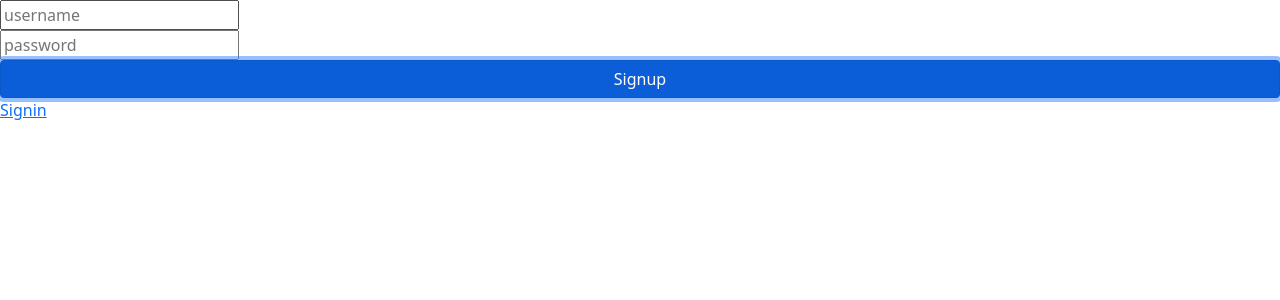
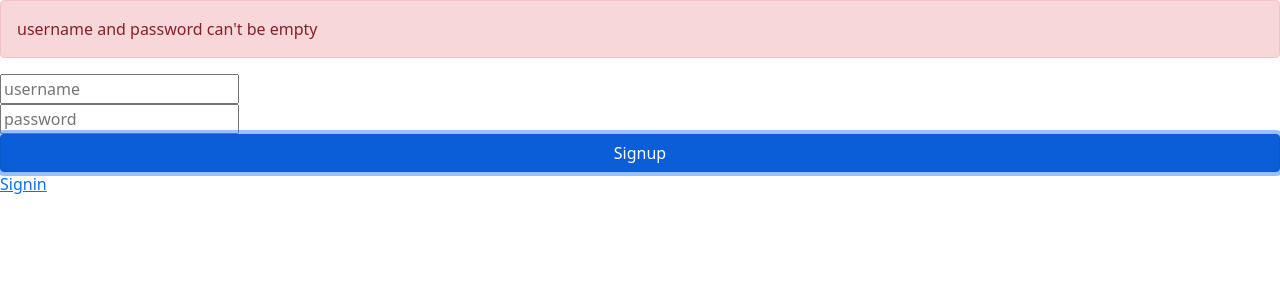
Before and after one commit to srinivas1591/mhcs, a React (Create React App) app: page /signup in a window 1280 px wide. Both pictures are taken after a click on the button "Signup". Shown: the top 300 px of the page. Built offline with nearby package versions, Linux system fonts and the light colour scheme; no server answers.

Commit message:
alerts included

```diff
--- a/src/authentication/AuthProvider.js
+++ b/src/authentication/AuthProvider.js
@@ -1,5 +1,6 @@
 import React , { useEffect , useState , useContext  } from 'react'
 import { auth } from '../firebase'
+import  { useHistory } from 'react-router-dom'
 
 const AuthContext = React.createContext();
 
@@ -11,6 +12,8 @@ export function useAuth()
 const AuthProvider = ({children}) => {
 
     const [currentUser , setCurrentUser] =useState()
+    const [warning , setWarning] = useState()
+    const history = useHistory()
 
     useEffect(() => {
         auth.onAuthStateChanged(user => {
@@ -21,20 +24,22 @@ const AuthProvider = ({children}) => {
     async function signup(username,password){
         try{
             await auth.createUserWithEmailAndPassword(username,password)
-
+            console.log(auth)
+            if(auth)
+                history.push('/')
         }
         catch(e){
-            console.log(e.code)
+            setWarning(e)
         }
     }
-
     async function signin(username , password){
             try{
                 await auth.signInWithEmailAndPassword(username,password)
-
+                if(auth)
+                    history.push('/')
             }
             catch(e){
-                console.log(e.message)
+                setWarning(e)
             }
         }
 
@@ -42,7 +47,8 @@ const AuthProvider = ({children}) => {
         currentUser ,
         signup ,
         logout ,
-        signin
+        signin ,
+        warning
     }
 
     async function logout(){
--- a/src/authentication/Signin.js
+++ b/src/authentication/Signin.js
@@ -1,6 +1,6 @@
-import React , { useRef } from 'react'
+import React , { useRef ,useState} from 'react'
 import { useAuth } from './AuthProvider'
-import { Form , Button } from 'react-bootstrap'
+import { Form , Button ,Alert} from 'react-bootstrap'
 import { Link ,useHistory } from 'react-router-dom'
 
 const Signin = () => {
@@ -8,11 +8,18 @@ const Signin = () => {
     const passRef = useRef()
     const { signin } = useAuth()
     const history = useHistory()
+    const { warning } =useAuth()
+    const [error , setError] = useState()
     async function handlesignin()
     {
         try{
-            await signin(userRef.current.value , passRef.current.value)
-            history.push('/')
+            if((passRef.current.value).trim().length!==0 && (userRef.current.value).trim().length!==0){
+                await signin(userRef.current.value , passRef.current.value)
+                history.push('/')
+            }
+            else{
+                setError("username and password can't be empty")
+            }
         }
         catch(e){
             console.log(e)
@@ -21,6 +28,8 @@ const Signin = () => {
 
     return (
         <div>
+            {warning && <Alert variant="danger">{(warning.code).slice(5,)}</Alert>}
+            {error && <Alert variant="danger">{error}</Alert>}
             <Form>
                 <input type="text" ref= { userRef } placeholder="username"/>
                 <input type="password" ref= { passRef } placeholder="password"/>
--- a/src/authentication/Signup.js
+++ b/src/authentication/Signup.js
@@ -1,32 +1,34 @@
-import React , { useRef } from 'react'
-import { Button , Form } from 'react-bootstrap'
+import React , { useRef ,useState} from 'react'
+import { Button , Form ,Alert} from 'react-bootstrap'
 import { useAuth } from './AuthProvider'
 import 'bootstrap/dist/css/bootstrap.min.css'
-import { Link ,useHistory} from 'react-router-dom'
-
+import { Link} from 'react-router-dom'
 
 const Signup = () => {
 
     const userRef = useRef()
     const passRef = useRef()
-    const { signup } = useAuth()
-    const { currentUser } = useAuth()
-    const history = useHistory()
-
-
+    const { signup ,warning} = useAuth()
+    const [error , setError] = useState()
     async function handlesignup(){
         try{
-            await signup(userRef.current.value , passRef.current.value)
-            history.push("/")
+            if((passRef.current.value).trim().length!==0 && (userRef.current.value).trim().length!==0){
+                await signup(userRef.current.value , passRef.current.value)
+            }
+            else
+            {
+                setError("username and password can't be empty")
+            }
         }
         catch(e){
-            console.log(e.code)
+            console.log(e)
         }
     }
 
     return (
         <div>
-            { currentUser && currentUser.email }
+            {warning && <Alert variant="danger">{(warning.code).slice(5,)}</Alert>}
+            {error && <Alert variant="danger">{error}</Alert>}
             <Form>
                 <input type="text" ref={userRef}  placeholder="username"/><br/>
                 <input type="password" ref={passRef}  placeholder="password"/><br/>
```
